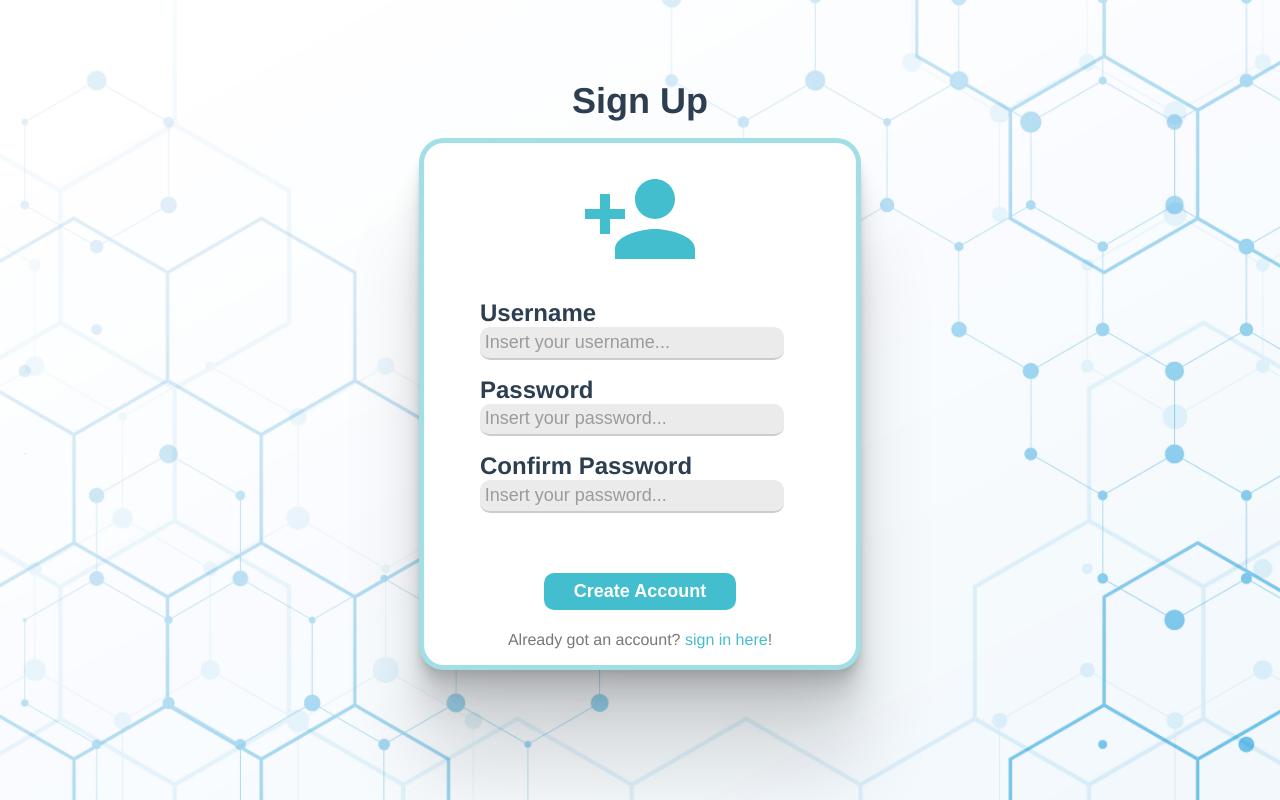
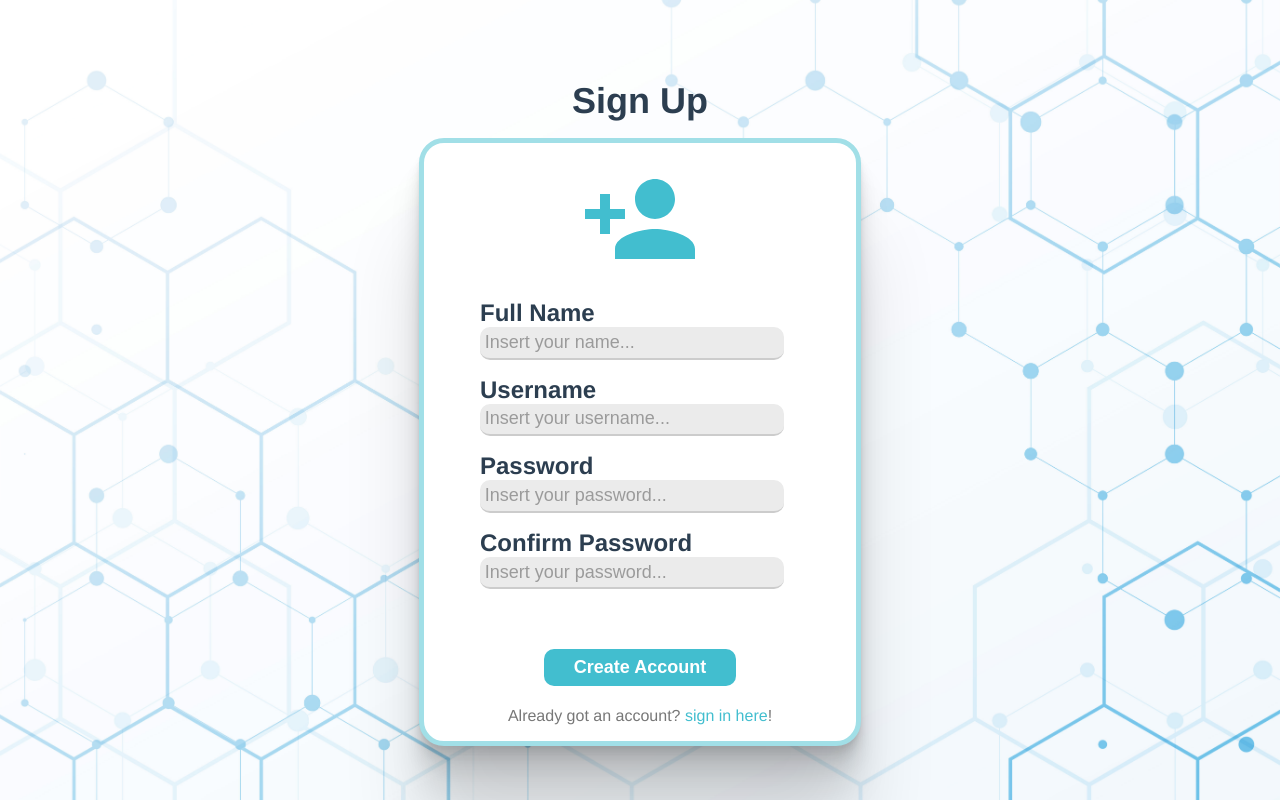
Before and after one commit to Muramatsu2602/vue-marketplace, a Vue app: page /signup in a window 1280 px wide. Built offline with nearby package versions, Linux system fonts and the light colour scheme.

Commit message:
lesson 9: signup backend

```diff
--- a/src/mockServer/server.ts
+++ b/src/mockServer/server.ts
@@ -5,6 +5,10 @@ const user = {
   password: "asd",
   status: "OK",
   token: ""
+};
+
+export const signup = async (name: string, username: string, password: string) => {
+  console.log("signup");
 };
 
 export const Login = async (username: string, password: string) => {
--- a/src/modules/auth.ts
+++ b/src/modules/auth.ts
@@ -1,3 +1,4 @@
+import { signup } from "./../mockServer/server";
 import { Login } from "@/mockServer/server";
 import { readonly } from "vue";
 
@@ -33,7 +34,6 @@ const mutations = {
 //    1. Ok, faz a mutacao e coloca os dados do login no state
 //    2. WRONG_x, mostra que a msg de erro pro usuario
 
-
 const actions = {
   // ASIA'S PREFFERED
   async login(username: string, password: string) {
@@ -56,6 +56,10 @@ const actions = {
         resolve("hello");
       }, 3000);
     });
+  },
+
+  async signup(name: string, username: string, password: string) {
+    console.log("action, vamos cadastrar", name, username, password);
   }
 };
 
--- a/src/views/Signup.vue
+++ b/src/views/Signup.vue
@@ -9,6 +9,19 @@
           <img src="../assets/website/addUser.svg" alt="" />
         </div>
         <div class="signup-section">
+          <div class="form-field">
+            <label for="username">Full Name</label>
+            <input
+              type="text"
+              name="name"
+              id="name"
+              class="hide-me input"
+              placeholder="Insert your name..."
+              v-model="name"
+              @keyup="nameHandler"
+            />
+            <span class="border"></span>
+          </div>
           <div class="form-field">
             <label for="username">Username</label>
             <input
@@ -72,17 +85,21 @@
 </template>
 
 <script lang="ts">
+import useAuth from "@/modules/auth";
 import { defineComponent, reactive, ref, toRefs } from "vue";
 
 export default defineComponent({
   components: {},
 
   setup() {
+    const auth = useAuth()
+
     const usernameEl = ref();
     const password1El = ref();
     const password2El = ref();
 
     const state = reactive({
+      name: "",
       username: "",
       password1: "",
       password2: "",
@@ -115,6 +132,15 @@ export default defineComponent({
       }
 
       console.log("Sign up, bora!");
+      auth.actions.signup(state.name, state.username, state.password1)
+
+    };
+
+     const nameHandler = (e: KeyboardEvent) => {
+      // console.log(e)
+      if (e.key === "Enter" && state.name) {
+        usernameEl.value.focus();
+      }
     };
 
     const usernameHandler = (e: KeyboardEvent) => {
@@ -140,6 +166,7 @@ export default defineComponent({
       // spread operator
       ...toRefs(state),
       signup,
+      nameHandler,
       usernameHandler,
       passwordHandler,
       usernameEl,
```
Also changed, not shown: .eslintrc.js.
